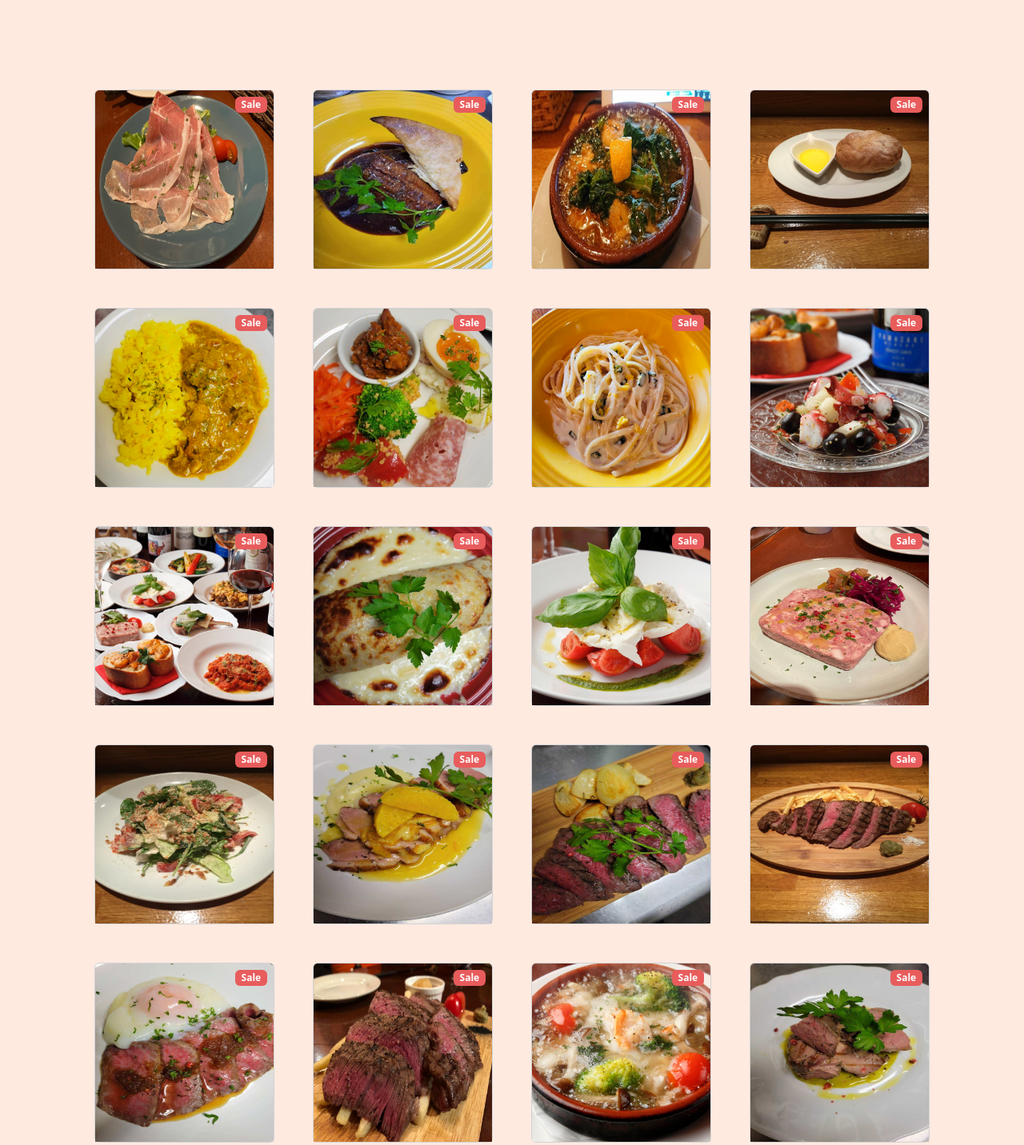
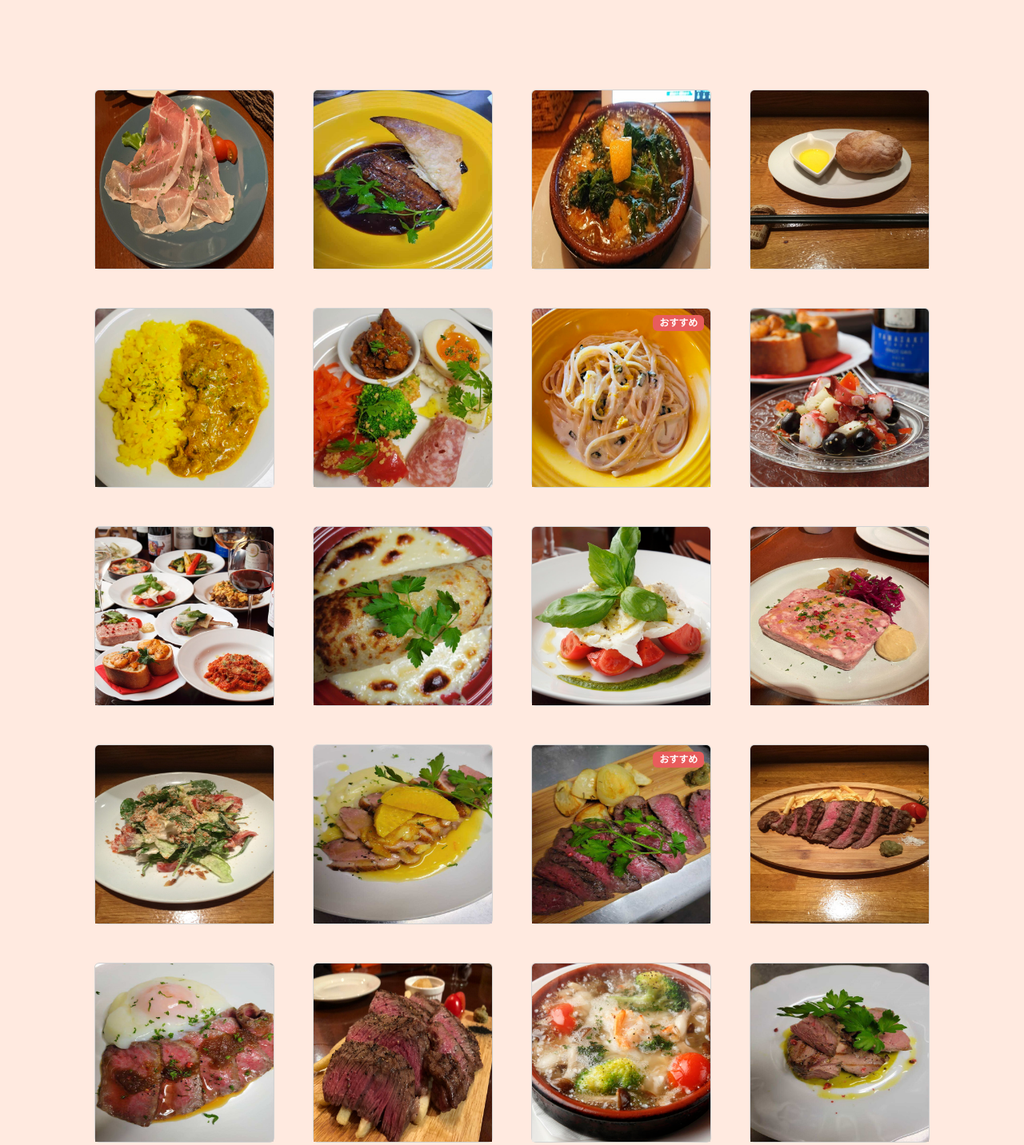
Before and after one commit to PAULPIERRET/VD_Report, a plain HTML site: page all.html in a window 1280 px wide. Shown: the part 641-2073 px from the top of the page at 80% size. Drawn offline with nearby package versions, Linux system fonts and the light colour scheme.

Commit message:
Update all.html
おすすめに項目名を変更し，数を少なくした

```diff
--- a/all.html
+++ b/all.html
@@ -64,9 +64,6 @@
         <div class="row gx-4 gx-lg-5 row-cols-2 row-cols-md-3 row-cols-xl-4 justify-content-center">
             <div class="col mb-5">
                 <div class="card h-100">
-                    <!-- Sale badge-->
-                    <div class="badge bg-dark text-white position-absolute" style="top: 0.5rem; right: 0.5rem">Sale
-                    </div>
                     <!-- Product image-->
                     <img class="card-img-top" src="2023素材例/640x640_rect_d72a707c331535c4da2af4f1cd6001d3.jpg"
                         alt="..." />
@@ -74,45 +71,30 @@
             </div>
             <div class="col mb-5">
                 <div class="card h-100">
-                    <!-- Sale badge-->
-                    <div class="badge bg-dark text-white position-absolute" style="top: 0.5rem; right: 0.5rem">Sale
-                    </div>
                     <!-- Product image-->
                     <img class="card-img-top" src="2023素材例/s_0n9b.jpg" alt="..." />
                 </div>
             </div>
             <div class="col mb-5">
                 <div class="card h-100">
-                    <!-- Sale badge-->
-                    <div class="badge bg-dark text-white position-absolute" style="top: 0.5rem; right: 0.5rem">Sale
-                    </div>
                     <!-- Product image-->
                     <img class="card-img-top" src="2023素材例/アヒージョ.jpg" alt="..." />
                 </div>
             </div>
             <div class="col mb-5">
                 <div class="card h-100">
-                    <!-- Sale badge-->
-                    <div class="badge bg-dark text-white position-absolute" style="top: 0.5rem; right: 0.5rem">Sale
-                    </div>
                     <!-- Product image-->
                     <img class="card-img-top" src="2023素材例/お通しのパンとオリーブオイル.jpg" alt="..." />
                 </div>
             </div>
             <div class="col mb-5">
                 <div class="card h-100">
-                    <!-- Sale badge-->
-                    <div class="badge bg-dark text-white position-absolute" style="top: 0.5rem; right: 0.5rem">Sale
-                    </div>
                     <!-- Product image-->
                     <img class="card-img-top" src="2023素材例/こだわり１ (2).jpg" alt="..." />
                 </div>
             </div>
             <div class="col mb-5">
                 <div class="card h-100">
-                    <!-- Sale badge-->
-                    <div class="badge bg-dark text-white position-absolute" style="top: 0.5rem; right: 0.5rem">Sale
-                    </div>
                     <!-- Product image-->
                     <img class="card-img-top" src="2023素材例/こだわり１.jpg" alt="..." />
                 </div>
@@ -120,7 +102,7 @@
             <div class="col mb-5">
                 <div class="card h-100">
                     <!-- Sale badge-->
-                    <div class="badge bg-dark text-white position-absolute" style="top: 0.5rem; right: 0.5rem">Sale
+                    <div class="badge bg-dark text-white position-absolute" style="top: 0.5rem; right: 0.5rem">おすすめ
                     </div>
                     <!-- Product image-->
                     <img class="card-img-top" src="2023素材例/こだわり１絶品パスタ.jpg" alt="..." />
@@ -128,63 +110,42 @@
             </div>
             <div class="col mb-5">
                 <div class="card h-100">
-                    <!-- Sale badge-->
-                    <div class="badge bg-dark text-white position-absolute" style="top: 0.5rem; right: 0.5rem">Sale
-                    </div>
                     <!-- Product image-->
                     <img class="card-img-top" src="2023素材例/こだわり２.jpg" alt="..." />
                 </div>
             </div>
             <div class="col mb-5">
                 <div class="card h-100">
-                    <!-- Sale badge-->
-                    <div class="badge bg-dark text-white position-absolute" style="top: 0.5rem; right: 0.5rem">Sale
-                    </div>
                     <!-- Product image-->
                     <img class="card-img-top" src="2023素材例/こだわり３コース料理.jpg" alt="..." />
                 </div>
             </div>
             <div class="col mb-5">
                 <div class="card h-100">
-                    <!-- Sale badge-->
-                    <div class="badge bg-dark text-white position-absolute" style="top: 0.5rem; right: 0.5rem">Sale
-                    </div>
                     <!-- Product image-->
                     <img class="card-img-top" src="2023素材例/こだわり５チーズ料理.jpg" alt="..." />
                 </div>
             </div>
             <div class="col mb-5">
                 <div class="card h-100">
-                    <!-- Sale badge-->
-                    <div class="badge bg-dark text-white position-absolute" style="top: 0.5rem; right: 0.5rem">Sale
-                    </div>
                     <!-- Product image-->
                     <img class="card-img-top" src="2023素材例/トマトとモッツァレラチーズ.jpg" alt="..." />
                 </div>
             </div>
             <div class="col mb-5">
                 <div class="card h-100">
-                    <!-- Sale badge-->
-                    <div class="badge bg-dark text-white position-absolute" style="top: 0.5rem; right: 0.5rem">Sale
-                    </div>
                     <!-- Product image-->
                     <img class="card-img-top" src="2023素材例/パテドカンパーニュ.jpg" alt="..." />
                 </div>
             </div>
             <div class="col mb-5">
                 <div class="card h-100">
-                    <!-- Sale badge-->
-                    <div class="badge bg-dark text-white position-absolute" style="top: 0.5rem; right: 0.5rem">Sale
-                    </div>
                     <!-- Product image-->
                     <img class="card-img-top" src="2023素材例/フレッシュなサラダ.jpg" alt="..." />
                 </div>
             </div>
             <div class="col mb-5">
                 <div class="card h-100">
-                    <!-- Sale badge-->
-                    <div class="badge bg-dark text-white position-absolute" style="top: 0.5rem; right: 0.5rem">Sale
-                    </div>
                     <!-- Product image-->
                     <img class="card-img-top" src="2023素材例/鴨むね肉のローストオレンジソース.jpg" alt="..." />
                 </div>
@@ -192,7 +153,7 @@
             <div class="col mb-5">
                 <div class="card h-100">
                     <!-- Sale badge-->
-                    <div class="badge bg-dark text-white position-absolute" style="top: 0.5rem; right: 0.5rem">Sale
+                    <div class="badge bg-dark text-white position-absolute" style="top: 0.5rem; right: 0.5rem">おすすめ
                     </div>
                     <!-- Product image-->
                     <img class="card-img-top" src="2023素材例/国産牛ステーキ（イチボ）.jpg" alt="..." />
@@ -200,90 +161,60 @@
             </div>
             <div class="col mb-5">
                 <div class="card h-100">
-                    <!-- Sale badge-->
-                    <div class="badge bg-dark text-white position-absolute" style="top: 0.5rem; right: 0.5rem">Sale
-                    </div>
                     <!-- Product image-->
                     <img class="card-img-top" src="2023素材例/国産牛ステーキ.jpg" alt="..." />
                 </div>
             </div>
             <div class="col mb-5">
                 <div class="card h-100">
-                    <!-- Sale badge-->
-                    <div class="badge bg-dark text-white position-absolute" style="top: 0.5rem; right: 0.5rem">Sale
-                    </div>
                     <!-- Product image-->
                     <img class="card-img-top" src="2023素材例/国産牛ローストビーフオニオンソース.jpg" alt="..." />
                 </div>
             </div>
             <div class="col mb-5">
                 <div class="card h-100">
-                    <!-- Sale badge-->
-                    <div class="badge bg-dark text-white position-absolute" style="top: 0.5rem; right: 0.5rem">Sale
-                    </div>
                     <!-- Product image-->
                     <img class="card-img-top" src="2023素材例/国産業ステーキ２.jpg" alt="..." />
                 </div>
             </div>
             <div class="col mb-5">
                 <div class="card h-100">
-                    <!-- Sale badge-->
-                    <div class="badge bg-dark text-white position-absolute" style="top: 0.5rem; right: 0.5rem">Sale
-                    </div>
                     <!-- Product image-->
                     <img class="card-img-top" src="2023素材例/絶品アヒージョ人気メニュ０.jpg" alt="..." />
                 </div>
             </div>
             <div class="col mb-5">
                 <div class="card h-100">
-                    <!-- Sale badge-->
-                    <div class="badge bg-dark text-white position-absolute" style="top: 0.5rem; right: 0.5rem">Sale
-                    </div>
                     <!-- Product image-->
                     <img class="card-img-top" src="2023素材例/豚カシラ肉の柔らかグリル.jpg" alt="..." />
                 </div>
             </div>
             <div class="col mb-5">
                 <div class="card h-100">
-                    <!-- Sale badge-->
-                    <div class="badge bg-dark text-white position-absolute" style="top: 0.5rem; right: 0.5rem">Sale
-                    </div>
                     <!-- Product image-->
                     <img class="card-img-top" src="2023素材例/ガーリックトーストとワイン.jpg" alt="..." />
                 </div>
             </div>
             <div class="col mb-5">
                 <div class="card h-100">
-                    <!-- Sale badge-->
-                    <div class="badge bg-dark text-white position-absolute" style="top: 0.5rem; right: 0.5rem">Sale
-                    </div>
                     <!-- Product image-->
                     <img class="card-img-top" src="2023素材例/こだわり５ (2).jpg" alt="..." />
                 </div>
             </div>
             <div class="col mb-5">
                 <div class="card h-100">
-                    <!-- Sale badge-->
-                    <div class="badge bg-dark text-white position-absolute" style="top: 0.5rem; right: 0.5rem">Sale
-                    </div>
                     <!-- Product image-->
                     <img class="card-img-top" src="2023素材例/ワインと人気メニュー.jpg" alt="..." />
                 </div>
             </div>
             <div class="col mb-5">
                 <div class="card h-100">
-                    <!-- Sale badge-->
-                    <div class="badge bg-dark text-white position-absolute" style="top: 0.5rem; right: 0.5rem">Sale
-                    </div>
                     <!-- Product image-->
                     <img class="card-img-top" src="2023素材例/クラフトビール.jpg" alt="..." />
                 </div>
             </div>
             <div class="col mb-5">
                 <div class="card h-100">
-                    <!-- Sale badge-->
-                    <div class="badge bg-dark text-white position-absolute" style="top: 0.5rem; right: 0.5rem">Sale
-                    </div>
                     <!-- Product image-->
                     <img class="card-img-top" src="2023素材例/ワイン.jpg" alt="..." />
                 </div>
@@ -291,7 +222,7 @@
             <div class="col mb-5">
                 <div class="card h-100">
                     <!-- Sale badge-->
-                    <div class="badge bg-dark text-white position-absolute" style="top: 0.5rem; right: 0.5rem">Sale
+                    <div class="badge bg-dark text-white position-absolute" style="top: 0.5rem; right: 0.5rem">おすすめ
                     </div>
                     <!-- Product image-->
                     <img class="card-img-top" src="2023素材例/ワイン２.jpg" alt="..." />
@@ -299,9 +230,6 @@
             </div>
             <div class="col mb-5">
                 <div class="card h-100">
-                    <!-- Sale badge-->
-                    <div class="badge bg-dark text-white position-absolute" style="top: 0.5rem; right: 0.5rem">Sale
-                    </div>
                     <!-- Product image-->
                     <img class="card-img-top" src="2023素材例/わいん３.jpg" alt="..." />
                 </div>
```
